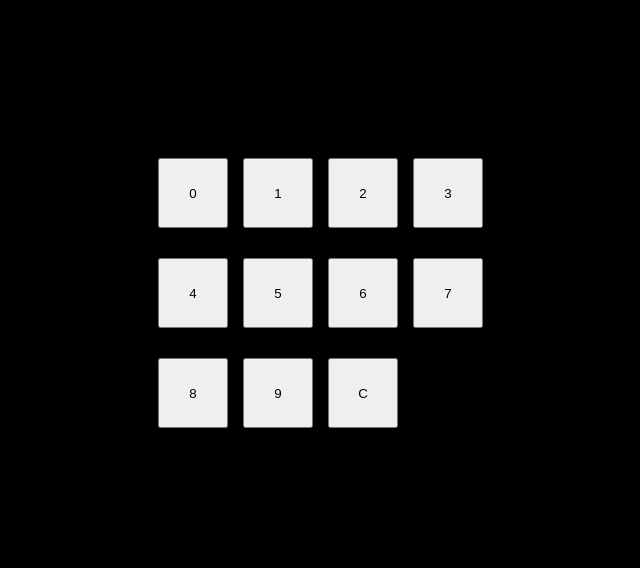
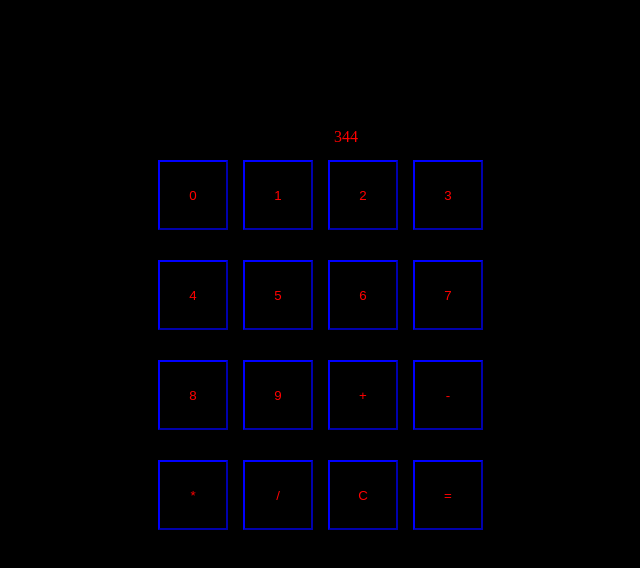
Before and after one commit to mohamedehab112007-arch/Calculator, a plain HTML site: page index.html in a window 1280 px wide. Shown: the whole page, without its empty margins (294-934 px from the left). Drawn offline with Linux system fonts and the light colour scheme.

Commit message:
1-style the numbers with red fonts and blue borders. 2-add the opertators buttons to the html.

```diff
--- a/index.html
+++ b/index.html
@@ -23,7 +23,12 @@
       <button class="number">7</button>
       <button class="number">8</button>
       <button class="number">9</button>
+       <button class="number">+</button>
+       <button class="number">-</button>
+       <button class="number">*</button>
+       <button class="number">/</button>
       <button class="number">C</button>
+       <button class="number">=</button>
      </div>
   </div>
 
--- a/style.css
+++ b/style.css
@@ -17,9 +17,12 @@ body
 }
 .screen
 {
+    text-align: center;
+    height: 20px;
+    width: 400px;
     flex: 2 1 auto;
-    border-color: red;
-
+    border-color: blue;
+    color: red;
 }
 .buttons
 {
@@ -33,4 +36,9 @@ body
 {
     width: 70px;
     height: 70px;
+    color: red;
+    background-color: black;
+     /* text-decoration-thickness: 50%; */
+    border-color: blue;
+
 }
```
